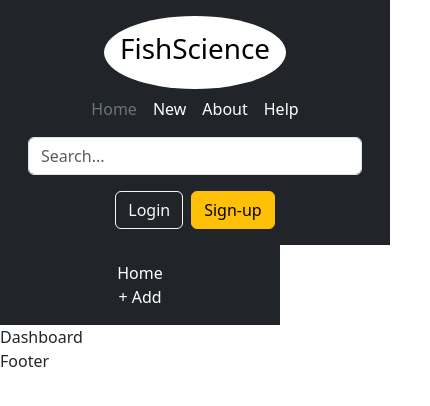
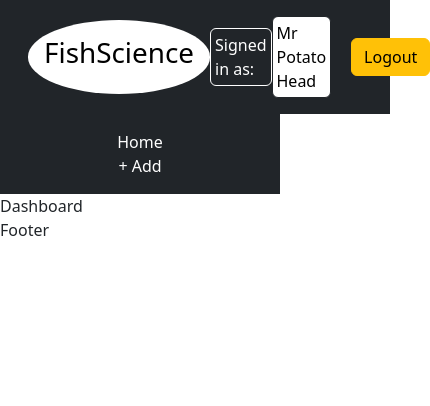
Before and after one commit to Kyle-Haesler/FishScience, a React (Create React App) app in the folder front-end/: page / in a window 390 px wide. Shown: the top 406 px of the page, 430 px wide, since content can reach past the window. Built offline with nearby package versions, Linux system fonts and the light colour scheme.

Commit message:
Header almost complete, have to make responsive and add link to logo

```diff
--- a/front-end/src/sections/Header.js
+++ b/front-end/src/sections/Header.js
@@ -3,45 +3,21 @@ import Logo from "../components/Logo";
 const Header = () => {
   return (
     <header className="p-3 bg-dark text-white">
-      <div className="container">
-        <div className="d-flex flex-wrap align-items-center justify-content-center justify-content-lg-start">
+      <div className="container-fluid">
+        <div className="d-flex align-items-center justify-content-between">
           <Logo />
-          <ul className="nav col-12 col-lg-auto me-lg-auto mb-2 justify-content-center mb-md-0">
-            <li>
-              <a href="/" className="nav-link px-2 text-secondary">
-                Home
-              </a>
-            </li>
-            <li>
-              <a href="/" className="nav-link px-2 text-white">
-                New
-              </a>
-            </li>
-            <li>
-              <a href="/" className="nav-link px-2 text-white">
-                About
-              </a>
-            </li>
-            <li>
-              <a href="/" className="nav-link px-2 text-white">
-                Help
-              </a>
-            </li>
-          </ul>
-          <form className="col-12 col-lg-auto mb-3 mb-lg-0 me-lg-3">
-            <input
-              type="search"
-              className="form-control form-control-dark"
-              placeholder="Search..."
-              aria-label="Search"
-            ></input>
-          </form>
-          <div className="text-end">
-            <button type="button" className="btn btn-outline-light me-2">
-              Login
-            </button>
-            <button type="button" className="btn btn-warning">
-              Sign-up
+          <div className="d-flex align-items-center">
+            <div className="border border-white p-1 rounded">Signed in as:</div>
+            <div className="bg-white text-black border border-dark p-1 rounded">
+              Mr Potato Head
+            </div>
+
+            <button
+              type="button"
+              className="btn btn-warning"
+              style={{ "margin-left": "20px" }}
+            >
+              Logout
             </button>
           </div>
         </div>
```
